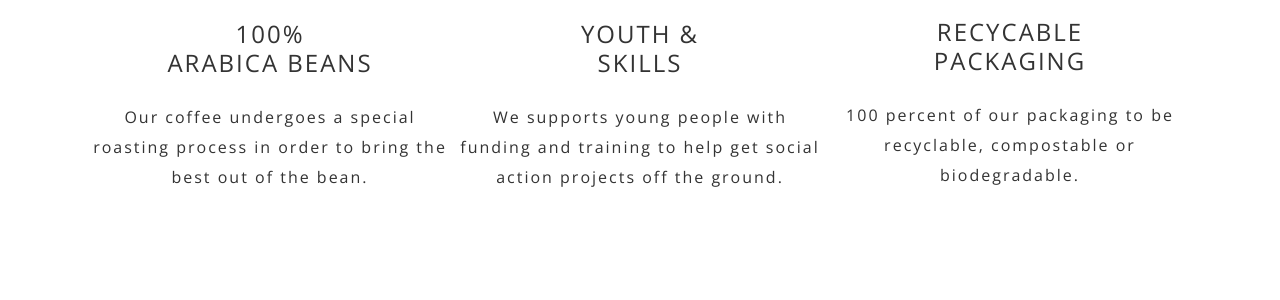
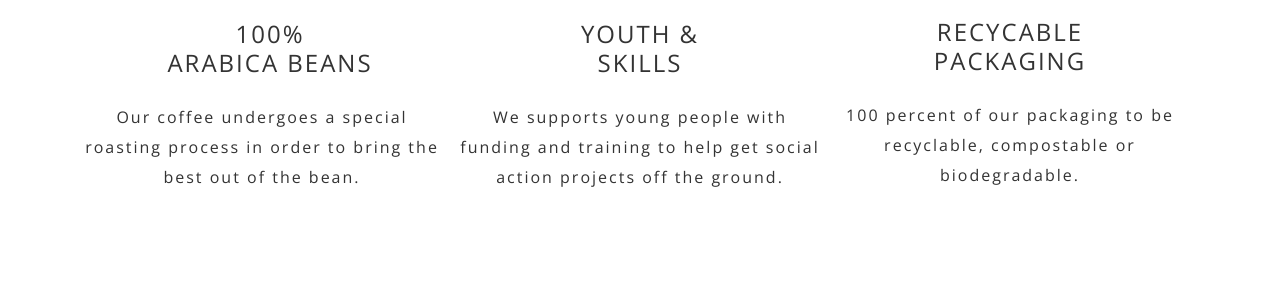
Before and after one commit to Michael0812/blackandwhite, a Django app: template pages/templates/about.html in a window 1280 px wide. Shown: the part 1117-1417 px from the top of the page. Run offline with Django 3.2, Linux system fonts and the light colour scheme; the template is opened without the code that fills it, so the values that code supplies are empty; some libraries are stand-ins or nearby versions; some web fonts are replaced.

Commit message:
updated margin

```diff
--- a/pages/templates/about.html
+++ b/pages/templates/about.html
@@ -38,7 +38,7 @@
                 <div class="col-sm-12 col-md-4 mt-3">
                     <img src="{% static 'img/beans.png' %}" alt="coffee-tree" class="rounded mx-auto d-block mb-4">
                     <h4 class="text-center">100%<br>ARABICA BEANS</h4>
-                    <p class="promises-text text-center mt-4 rounded mx-auto d-block">Our coffee undergoes a special roasting process in order to bring the best out of the bean.</p>
+                    <p class="promises-text text-center mt-4 rounded mx-auto d-block pr-md-3">Our coffee undergoes a special roasting process in order to bring the best out of the bean.</p>
                 </div>
                 <div class="col-sm-12 col-md-4">
                     <img src="{% static 'img/youth.svg' %}" alt="coffee-tree" class="rounded mx-auto d-block mb-4">
--- a/pages/templates/index.html
+++ b/pages/templates/index.html
@@ -126,7 +126,7 @@
                 <p class="contact-text">Can't decide what coffee is best for your taste</p>
             </div>
 
-            <div class="col-md-6 mt-1 pt-md-3 mt-md-3 mt-xl-4">
+            <div class="col-md-6 pt-md-3 mt-md-3 mt-xl-4">
                 <a href="{% url 'contact' %}" class="text-white"><p class="contact-us small"><span class="contact-border">CONTACT US</span></p></a>
             </div>
         </div>
```
